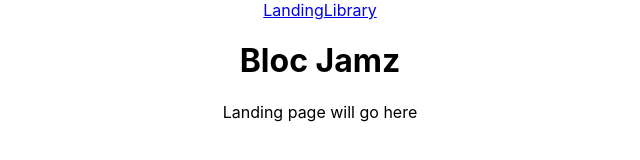
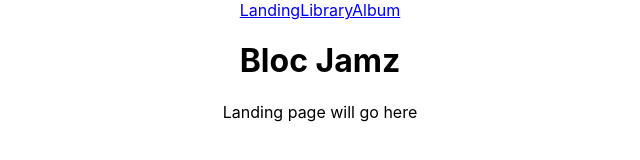
Before and after one commit to gossChris/bloc-jamz-react, a React (Create React App) app: page / in a window 1280 px wide. Shown: the top 160 px of the page, without its empty margins (320-960 px from the left). Built offline with nearby package versions, Linux system fonts and the light colour scheme.

Commit message:
Assignment Completed

```diff
--- a/src/App.js
+++ b/src/App.js
@@ -3,6 +3,7 @@
 import './App.css';
 import Landing from './components/Landing';
 import Library from './components/Library';
+import Album from './components/Album';
 
 class App extends Component {
   render() {
@@ -12,12 +13,14 @@
           <nav>
             <Link to='/'>Landing</Link>
             <Link to='/library'>Library</Link>
+            <Link to='/album' >Album</Link>
           </nav>
           <h1>Bloc Jamz</h1>
         </header>
         <main>
           <Route exact path="/" component={Landing} />
           <Route path="library" component={Library} />
+          <Route path="album" componet={Album} />
         </main>
       </div>
     );
--- /dev/null
+++ b/src/components/Album.js
@@ -0,0 +1,10 @@
+import React from 'react';
+
+const Album = () => (
+  <section className='album'>
+    Album page will go here
+  </section>
+);
+
+
+export default Album;
```
